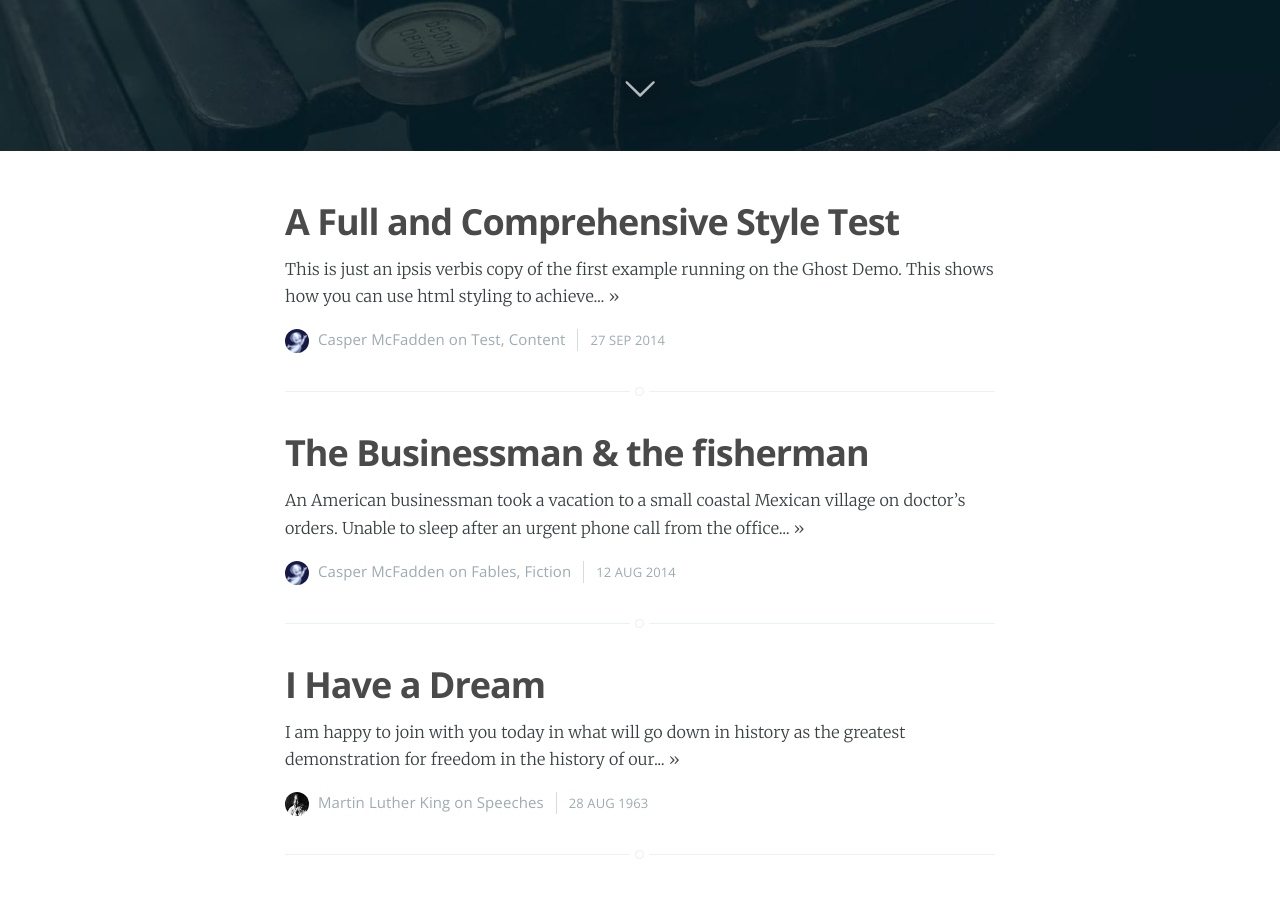
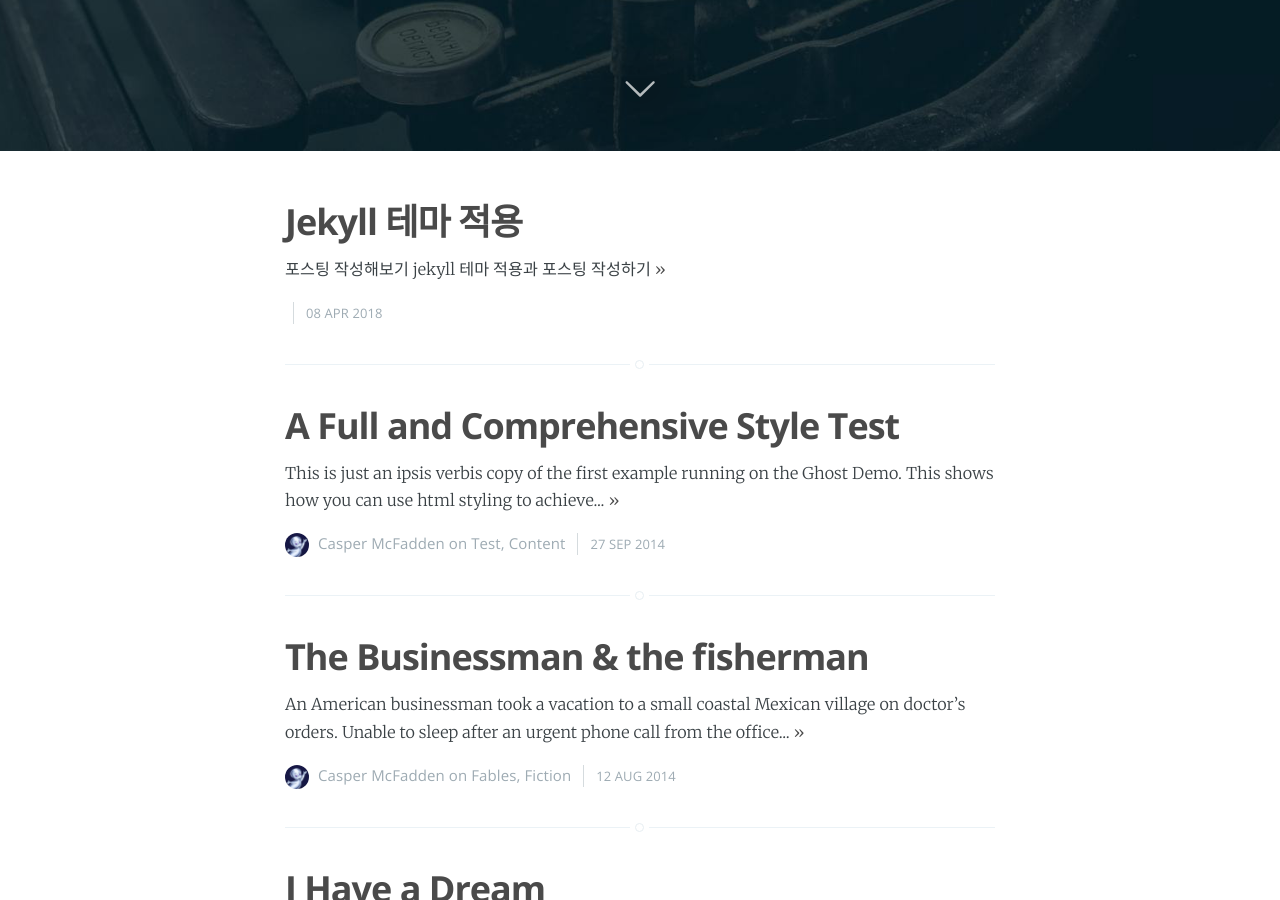
Before and after one commit to yeGenieee/yeGenieee.github.io, a Jekyll site: the page built from index.html, in a window 1280 px wide and 900 px high, scrolled down 749 px. Built offline with Jekyll 4.4.1, drawn with Linux system fonts in a browser that asks for light colours; nearby versions of some CDN libraries; the list of posts is cut into pages by our own code; some of the changed text lies outside the part shown.

Commit message:
Add 2018-04-08 post

```diff
--- a/_config.yml
+++ b/_config.yml
@@ -9,7 +9,7 @@ language: 'ko-kr'
 # Website info
 locale : "ko" #  타겟 국가 설정
 title : "yeGenieee Devlog" # 블로그 제목 (좌측 상단의 제목)
-name: "yeGenieee's Development Blog" # 블로그 이름
+name: "yeGenieee's Devlog" # 블로그 이름
 description: "기술 개발 블로그" # 블로그 설명
 
 short_url: 'https://yeGenieee.github.io' # 블로그 주소
--- /dev/null
+++ b/_posts/2018-04-08-FirstPosting.md
@@ -0,0 +1,12 @@
+---
+layout: post
+title: "Jekyll 테마 적용"
+date: 2018-04-08
+categories: jekyll update
+---
+
+
+
+# 포스팅 작성해보기
+
+# jekyll 테마 적용과 포스팅 작성하기
```
